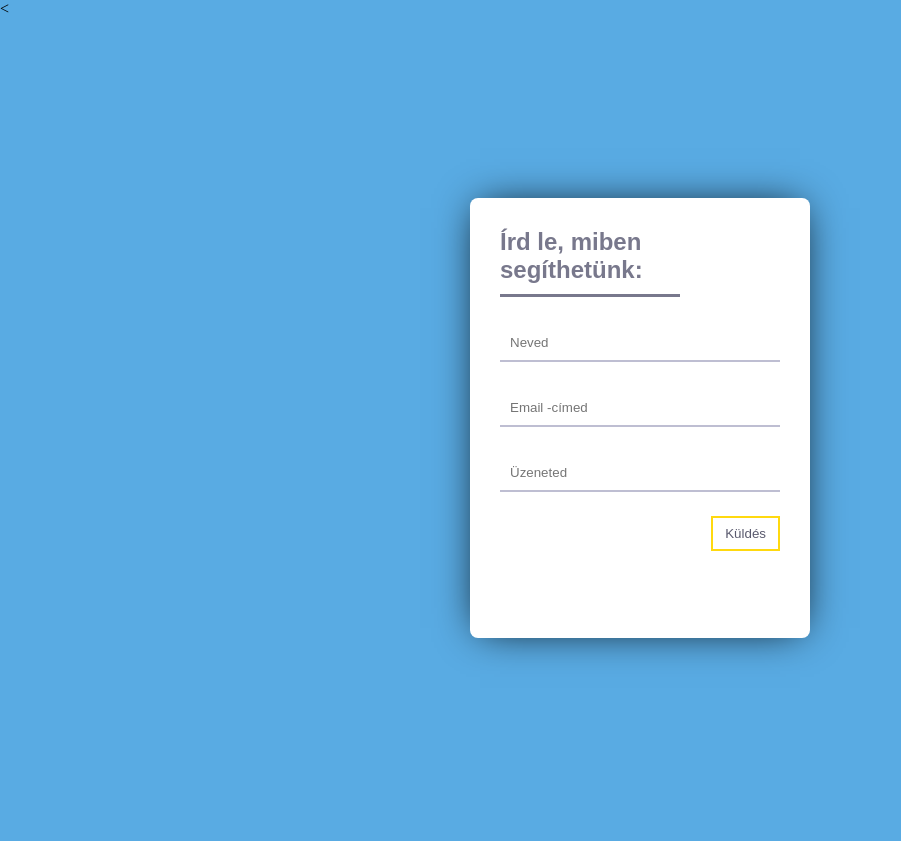
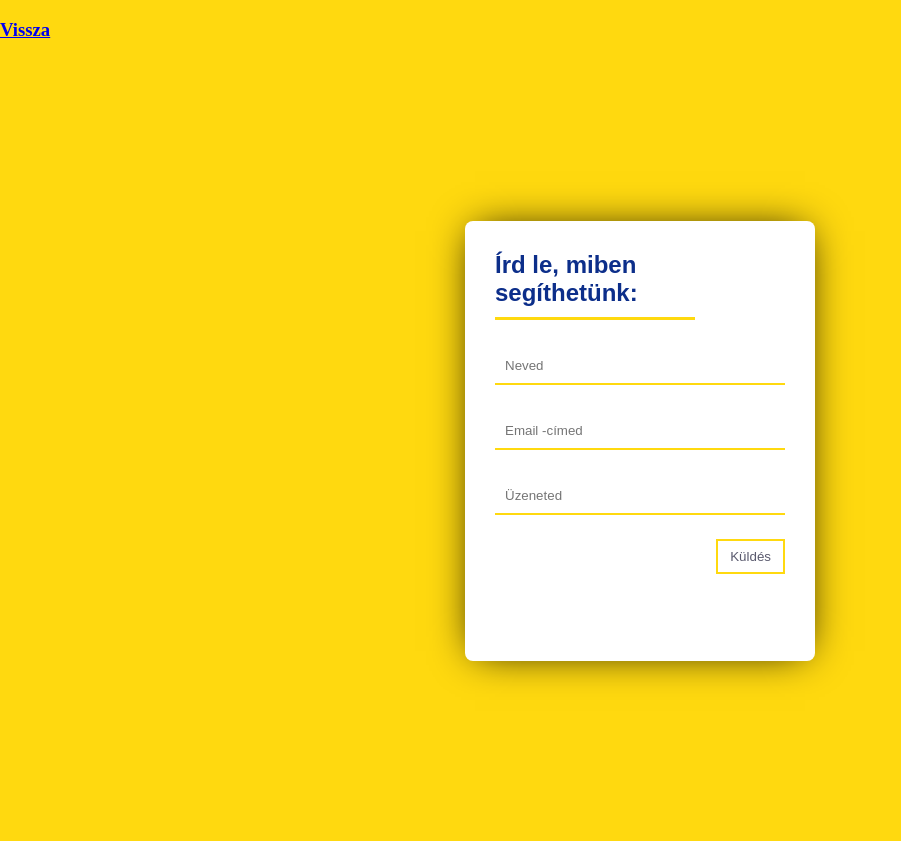
Before and after one commit to FerencKovacs1/yellowcow, a Django app: page /kapcsolat/ in a window 1280 px wide. Shown: the whole page, without its empty margins (0-901 px from the left). Before the commit the page ends 661 px from the top, so only its background shows below. Run offline with Django 3.2, Linux system fonts and the light colour scheme; some libraries are stand-ins or nearby versions.

Commit message:
refresh the contact form css

```diff
--- /dev/null
+++ b/homepage/static/css/contact.css
@@ -0,0 +1,68 @@
+body {
+    background: #FFD90F;
+    margin: 0
+}
+
+.form {
+    width: 350px;
+    height: 440px;
+    background: #fff;
+    border-radius: 8px;
+    box-shadow: 0 0 40px -10px #000;
+    margin: calc(50vh - 220px) auto;
+    padding: 20px 30px;
+    max-width: calc(100vw - 40px);
+    box-sizing: border-box;
+    font-family: 'Montserrat', sans-serif;
+    position: relative
+}
+
+h2 {
+    margin: 10px 0;
+    padding-bottom: 10px;
+    width: 200px;
+    color: #0c2e8a;
+    border-bottom: 3px solid #FFD90F
+}
+
+input {
+    width: 100%;
+    padding: 10px;
+    box-sizing: border-box;
+    background: none;
+    outline: none;
+    resize: none;
+    border: 0;
+    font-family: 'Montserrat', sans-serif;
+    transition: all .3s;
+    border-bottom: 2px solid #FFD90F
+}
+
+input:focus {
+    border-bottom: 2px solid #FFD90F
+}
+
+p:before {
+    content: attr(type);
+    display: block;
+    margin: 28px 0 0;
+    font-size: 14px;
+    color: #0c2e8a
+}
+
+button {
+    float: right;
+    padding: 8px 12px;
+    margin: 8px 0 0;
+    font-family: 'Montserrat', sans-serif;
+    border: 2px solid #FFD90F;
+    background: 0;
+    color: #5a5a6e;
+    cursor: pointer;
+    transition: all .3s
+}
+
+button:hover {
+    background: #FFD90F;
+    color: #fff
+}
--- a/homepage/templates/home/kapcsolat.html
+++ b/homepage/templates/home/kapcsolat.html
@@ -1,24 +1,28 @@
-<<!DOCTYPE html>
-<html lang="en" dir="ltr">
+{% load static %}
+
+<!DOCTYPE html>
+<html lang="en">
 <head>
   <meta charset="utf-8">
-    <title>The Yellow Cow </title>
+  <title>Yellow Cow Digitális marketing ahogy még sosem láttad</title>
   <meta content="width=device-width, initial-scale=1.0" name="viewport">
-    <meta content="" name="keywords">
-    <meta content="" name="description">
-    <title></title>
-    <style>
-            body{background:#59ABE3;margin:0}
-      .form{width:340px;height:440px;background:#ffffff;border-radius:8px;box-shadow:0 0 40px -10px #000;margin:calc(50vh - 220px) auto;padding:20px 30px;max-width:calc(100vw - 40px);box-sizing:border-box;font-family:'Montserrat',sans-serif;position:relative}
-      h2{margin:10px 0;padding-bottom:10px;width:180px;color:#78788c;border-bottom:3px solid #78788c}
-      input{width:100%;padding:10px;box-sizing:border-box;background:none;outline:none;resize:none;border:0;font-family:'Montserrat',sans-serif;transition:all .3s;border-bottom:2px solid #bebed2}
-      input:focus{border-bottom:2px solid #78788c}
-      p:before{content:attr(type);display:block;margin:28px 0 0;font-size:14px;color:#5a5a5a}
-      button{float:right;padding:8px 12px;margin:8px 0 0;font-family:'Montserrat',sans-serif;border:2px solid #FFD90F;background:0;color:#5a5a6e;cursor:pointer;transition:all .3s}
-      button:hover{background:#FFD90F;color:#fff}
-    </style>
+  <meta content="PPC kampányok digitális térben email marketing adatvezérelt landing page keszites közösségi media" name="keywords">
+  <meta content="PPC kampányok digitális térben email marketing adatvezérelt landing page keszites közösségi media" name="description">
+
+  <!-- Favicons -->
+  <link rel="shortcut icon" type="image/png" href="{% static 'images/favicon.ico' %}"/>
+  <link href="img/apple-touch-icon.png" rel="apple-touch-icon">
+  <script defer src="https://use.fontawesome.com/releases/v5.8.1/js/all.js" integrity="sha384-g5uSoOSBd7KkhAMlnQILrecXvzst9TdC09/VM+pjDTCM+1il8RHz5fKANTFFb+gQ" crossorigin="anonymous"></script>
+
+
+  <!-- Main Stylesheet File -->
+  <link rel="stylesheet" href="{% static 'css/contact.css' %}">
+  <link rel="stylesheet" href="{% static 'css/navbar.css' %}">
+
   </head>
   <body>
+
+    <h3 class="title"><a href="{% url 'index' %}">Vissza</a></h3>
      <form class="form">
         <h2>Írd le, miben segíthetünk:</h2>
         <p type=""><input placeholder="Neved"></input></p>
```
Also changed, not shown: 1 other file. Lines whose indentation alone changed are shown as unchanged.
